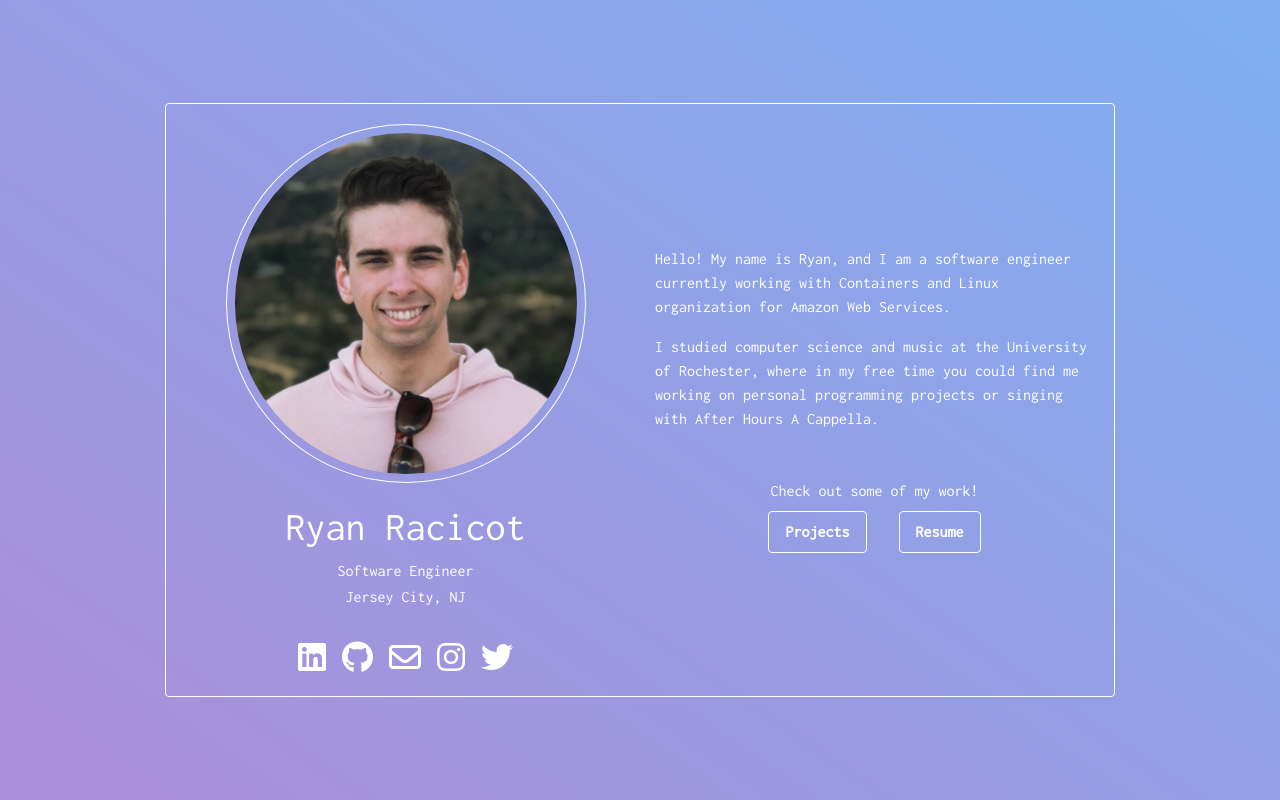
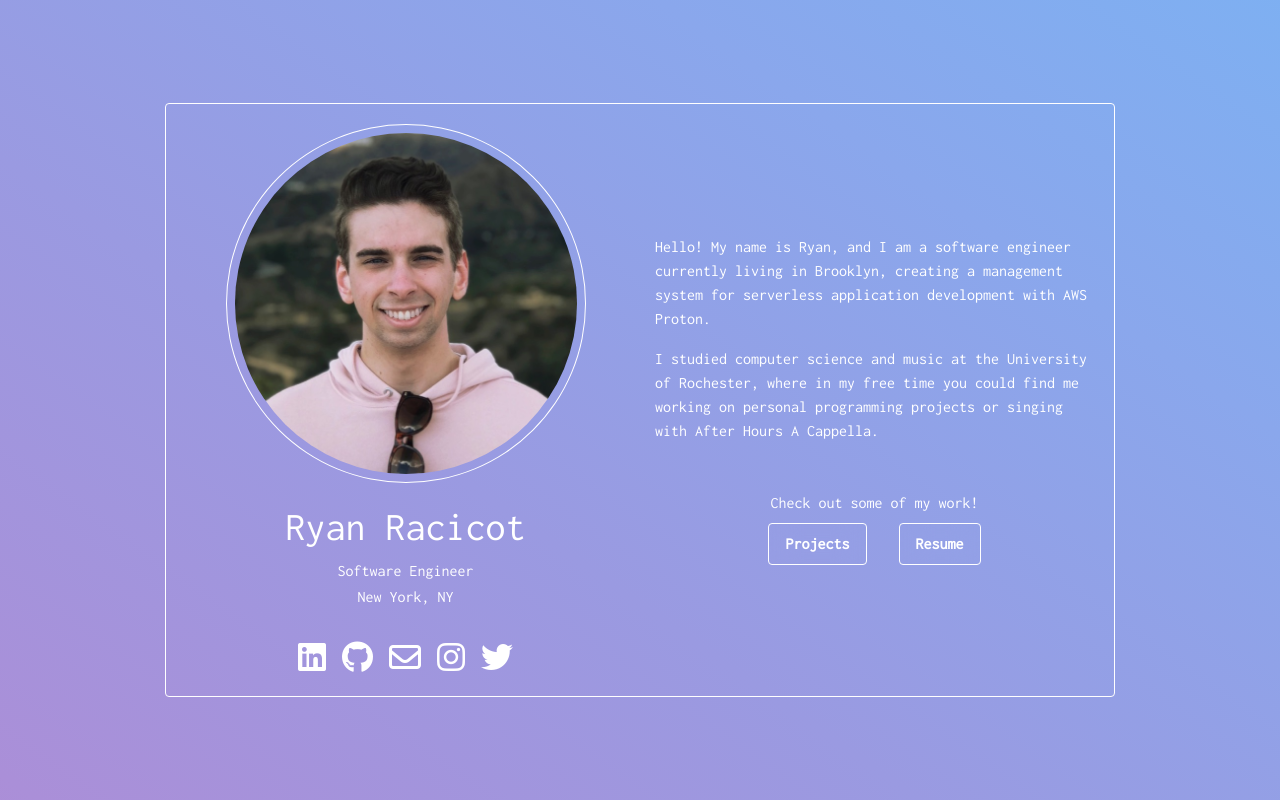
Before and after one commit to RyanRacicot/portfolio, an Angular app: page / in a window 1280 px wide. Built offline with nearby package versions, Linux system fonts and the light colour scheme; some icons are missing.

Commit message:
Update bio to be accurate as of 09/18/21

```diff
--- a/src/app/landing/landing.component.html
+++ b/src/app/landing/landing.component.html
@@ -6,9 +6,9 @@
 					<div id="left" class="col-sm">
 						<img src="assets/headshot2.jpeg" alt="headshot" id="headshot" class="headshot" />
 						<h1 id="name">Ryan Racicot</h1>
-						<div class="col justify-content-center ">
+						<div class="col justify-content-center">
 							<p>Software Engineer</p>
-							<p>Jersey City, NJ</p>
+							<p>New York, NY</p>
 						</div>
 						<div id="divider"></div>
 					</div>
@@ -16,8 +16,9 @@
 						<ul>
 							<li>
 								<p>
-									Hello! My name is Ryan, and I am a software engineer currently working with
-									Containers and Linux organization for Amazon Web Services.
+									Hello! My name is Ryan, and I am a software engineer currently living in Brooklyn,
+									creating a management system for serverless application development with
+									<a href="https://aws.amazon.com/proton/" target="_blank">AWS Proton</a>.
 								</p>
 							</li>
 							<li>
@@ -30,7 +31,7 @@
 								</p>
 							</li>
 							<li>
-								<p style="text-align: center; padding-top: 2em; margin-bottom: .5em;">
+								<p style="text-align: center; padding-top: 2em; margin-bottom: 0.5em">
 									Check out some of my work!
 								</p>
 							</li>
```
